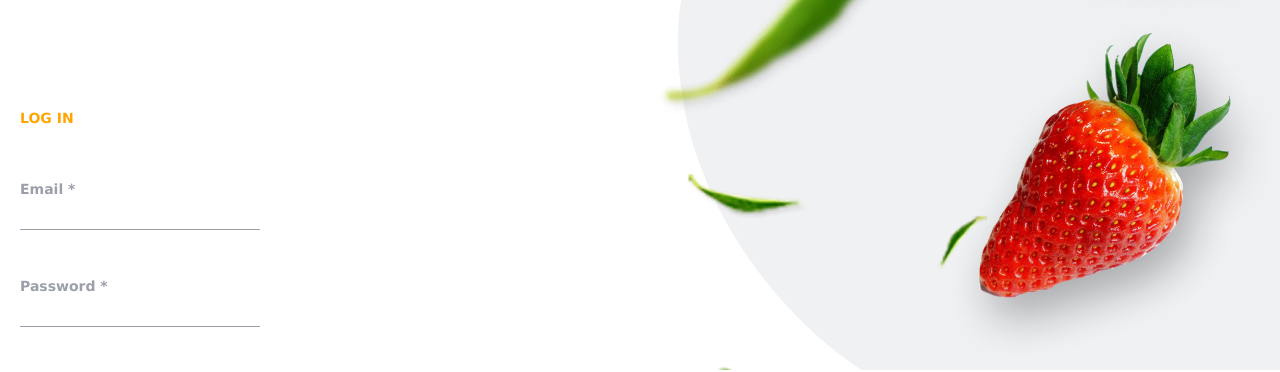
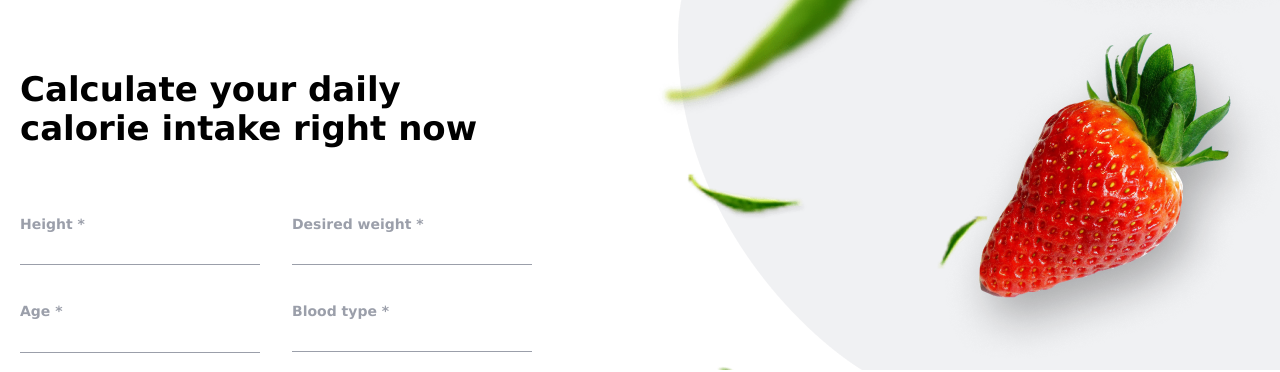
Before and after one commit to danretegan/slim-mom, a React (Create React App) app: page /slim-mom/ in a window 1280 px wide. Before the commit this address led to /slim-mom/login. Shown: the part 430-802 px from the top of the page. Built offline with nearby package versions, Linux system fonts and the light colour scheme; the HTML template or start-up script is replaced by a standard one.

Commit message:
update App.jsx

```diff
--- a/src/components/App.jsx
+++ b/src/components/App.jsx
@@ -3,23 +3,14 @@ import { BrowserRouter, Routes, Route, Navigate } from 'react-router-dom';
 import HomePage from '../pages/HomePage/HomePage';
 import RegistrationPage from '../pages/RegistrationPage/RegistrationPage';
 import LoginPage from '../pages/LoginPage/LoginPage';
-import AuthProvider, { AuthContext } from '../context/AuthContext';
-
-const PrivateRoute = ({ element: Element, ...rest }) => {
-  const { auth } = React.useContext(AuthContext);
-  return auth.isAuthenticated ? (
-    <Element {...rest} />
-  ) : (
-    <Navigate to="/login" />
-  );
-};
+import AuthProvider from '../context/AuthContext';
 
 const App = () => {
   return (
     <AuthProvider>
       <BrowserRouter basename="/slim-mom">
         <Routes>
-          <Route path="/" element={<PrivateRoute element={HomePage} />} />
+          <Route path="/" element={<HomePage />} />
           <Route path="/registration" element={<RegistrationPage />} />
           <Route path="/login" element={<LoginPage />} />
           <Route path="*" element={<Navigate to="/" />} />
--- a/src/components/Header/Header.module.css
+++ b/src/components/Header/Header.module.css
@@ -11,7 +11,6 @@
   align-items: center;
 }
 .logoImg {
-  width: 46px;
   height: auto;
   margin-right: 10px;
 }
```
